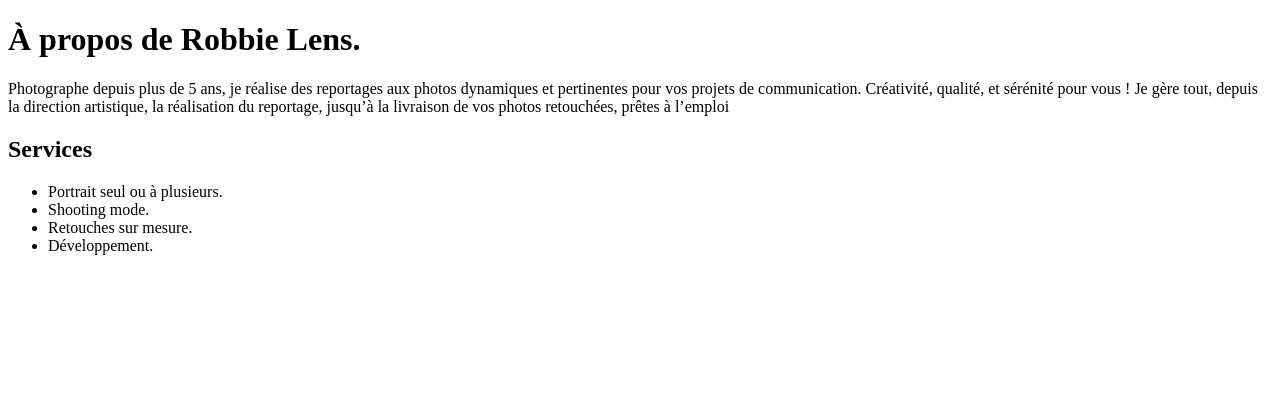
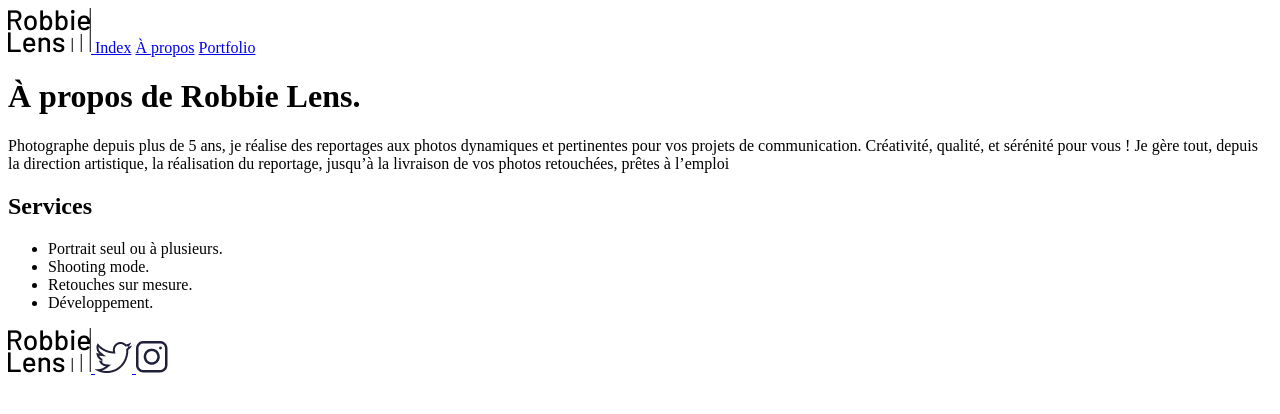
Before and after one commit to Wattiau/Cr-ez-votre-site-web-avec-HTML5-et-CSS3, a plain HTML site: page a-propos.html in a window 1280 px wide. Drawn offline with Linux system fonts and the light colour scheme.

Commit message:
ajout de la base de l'index et du a propos

```diff
--- a/a-propos.html
+++ b/a-propos.html
@@ -7,8 +7,18 @@
 </head>
 <body>
 
+    <a href="index.html">
+        <img src="images/logo.png" alt="logo Robbie Lens">
+    </a>
+    <a href="index.html">Index</a>
+    <a href="a-propos.html">À propos</a>
+    <a href="portfolio.html">Portfolio</a>
     <h1>À propos de Robbie Lens.</h1>
-    <p>Photographe depuis plus de 5 ans, je réalise des reportages aux photos dynamiques et pertinentes pour vos projets de communication. Créativité, qualité, et sérénité pour vous ! Je gère tout, depuis la direction artistique, la réalisation du reportage, jusqu’à la livraison de vos photos retouchées, prêtes à l’emploi</p>
+    <p>
+        Photographe depuis plus de 5 ans, je réalise des reportages aux photos dynamiques et pertinentes pour vos projets de communication.
+        Créativité, qualité, et sérénité pour vous ! Je gère tout, depuis la direction artistique, la réalisation du reportage,
+        jusqu’à la livraison de vos photos retouchées, prêtes à l’emploi
+    </p>
     <h2>Services</h2>
     <ul>
         <li>Portrait seul ou à plusieurs.</li>
@@ -17,5 +27,17 @@
         <li>Développement.</li>
     </ul>
 
+    <a href="index.html">
+        <img src="images/logo.png" alt="logo Robbie Lens">
+    </a>
+
+
+    <a href="https://twitter.com/" target="_blank">
+        <img src="images/twitter.png" alt="Logo Twitter">
+    </a>
+
+    <a href="https://www.instagram.com/" target="_blank">
+        <img src="images/instagram.png" alt="Logo instagram">
+    </a>
 </body>
 </html>
```
Also changed, not shown: index.html (+18 -1 lines), images/robbie-lens.png.
